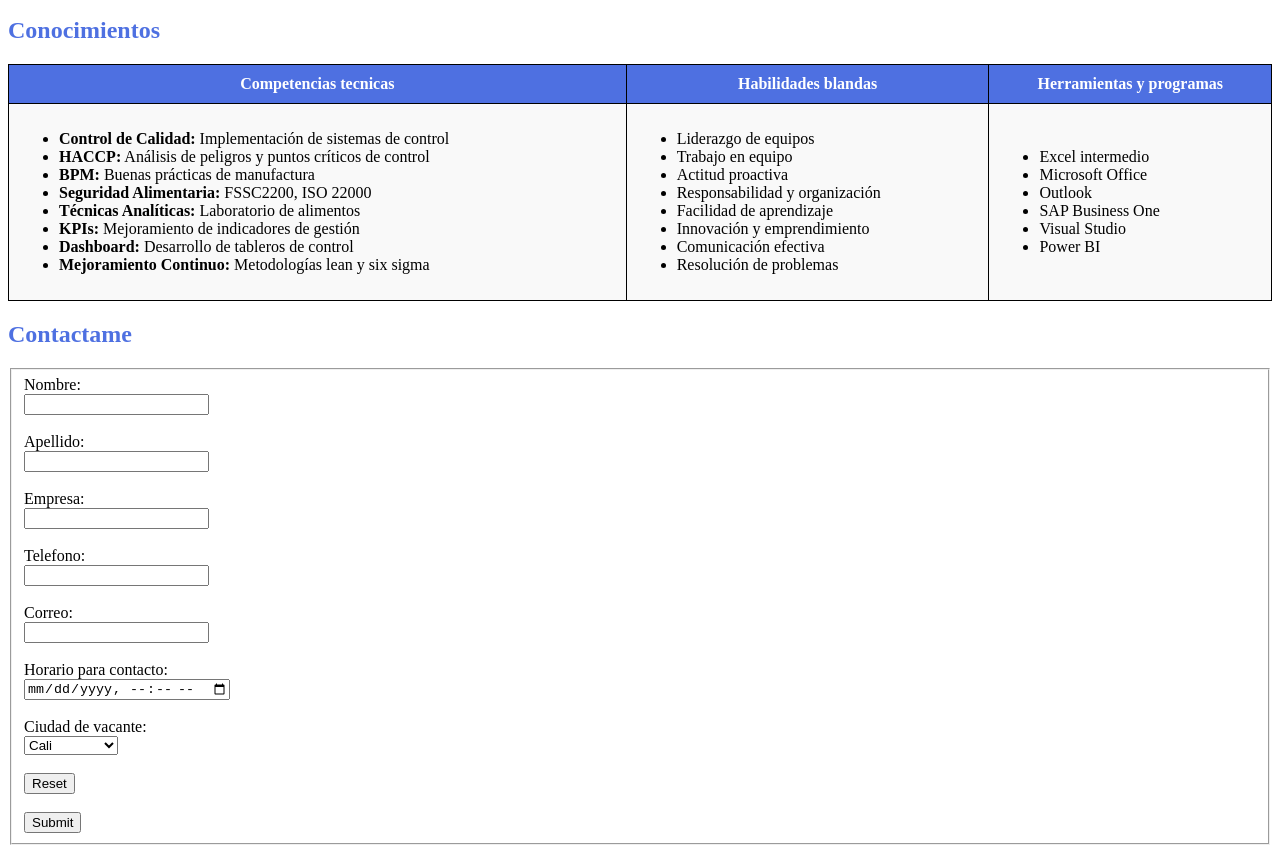
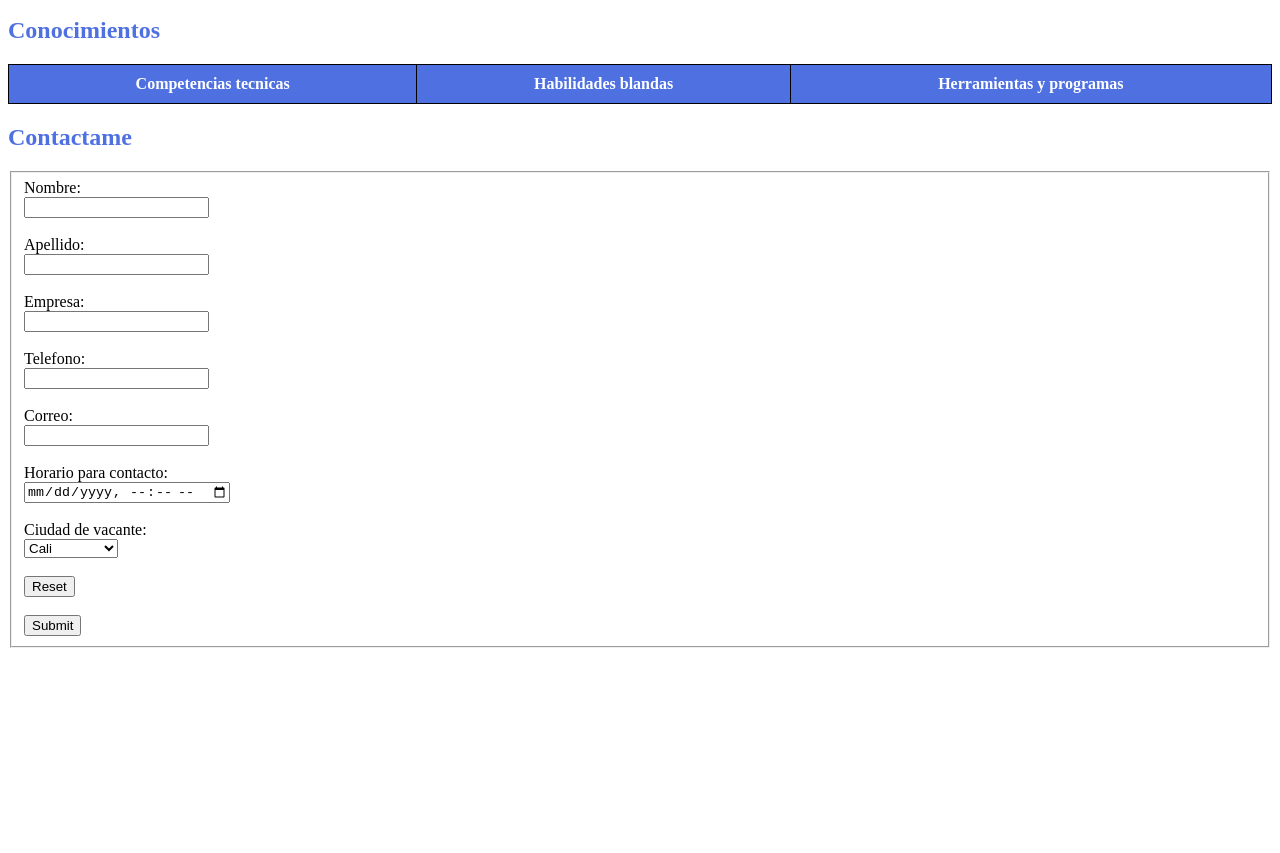
Before and after one commit to Juliana0510/hojadevida, a plain HTML site: page index.html in a window 1280 px wide. Shown: the part 1950-2803 px from the top of the page. After the commit the page ends 2606 px from the top, so only its background shows below. Drawn offline with Linux system fonts and the light colour scheme.

Commit message:
Se modifica la lista ordenada

```diff
--- a/index.html
+++ b/index.html
@@ -126,44 +126,7 @@
                         <th style="padding: 10px; border: 1px solid black;">Herramientas y programas</th>
                     </tr>
                 </thead>
-                <tbody>
-                     <tr style="background-color: #f9f9f9;">
-                        <td style="padding: 10px; border: 1px solid black;">
-                            <ul>
-                                <li><strong>Control de Calidad:</strong> Implementación de sistemas de control</li>
-                                <li><strong>HACCP:</strong> Análisis de peligros y puntos críticos de control</li>
-                                <li><strong>BPM:</strong> Buenas prácticas de manufactura</li>
-                                <li><strong>Seguridad Alimentaria:</strong> FSSC2200, ISO 22000</li>
-                                <li><strong>Técnicas Analíticas:</strong> Laboratorio de alimentos</li>
-                                <li><strong>KPIs:</strong> Mejoramiento de indicadores de gestión</li>
-                                <li><strong>Dashboard:</strong> Desarrollo de tableros de control</li>
-                                <li><strong>Mejoramiento Continuo:</strong> Metodologías lean y six sigma</li>
-                            </ul>
-                        </td>
-                        <td style="padding: 10px; border: 1px solid black;">
-                            <ul>
-                                <li>Liderazgo de equipos</li>
-                                <li>Trabajo en equipo</li>
-                                <li>Actitud proactiva</li>
-                                <li>Responsabilidad y organización</li>
-                                <li>Facilidad de aprendizaje</li>
-                                <li>Innovación y emprendimiento</li>
-                                <li>Comunicación efectiva</li>
-                                <li>Resolución de problemas</li>
-                            </ul>
-                        </td>
-                        <td style="padding: 10px;">
-                            <ul>
-                                <li>Excel intermedio</li>
-                                <li>Microsoft Office</li>
-                                <li>Outlook</li>
-                                <li>SAP Business One</li>
-                                <li>Visual Studio</li>
-                                <li>Power BI</li>
-                            </ul>
-                        </td>
-                    </tr>
-                </tbody>
+
             </table>
         </section>
         <section id="Contactame">
```
